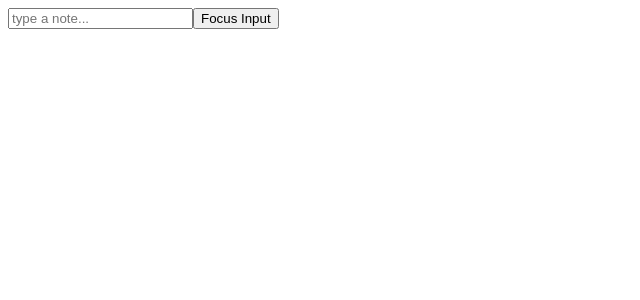
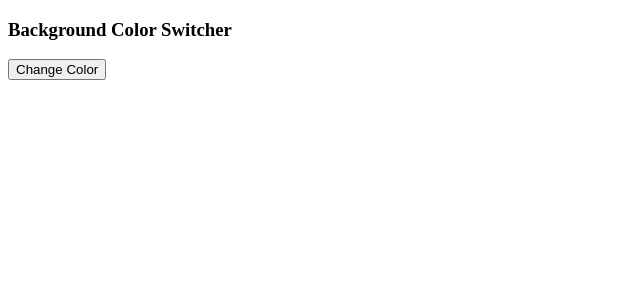
Before and after one commit to BL-Vinoth/ReactConcepts, a React (Vite) app: page / in a window 1280 px wide. Shown: the top 300 px of the page, without its empty margins (0-640 px from the left). Built offline with nearby package versions, Linux system fonts and the light colour scheme.

Commit message:
useRef hook example

```diff
--- a/src/App.jsx
+++ b/src/App.jsx
@@ -1,34 +1,20 @@
-// useRef hook:
-/*
-
-  - It's a react's built in feature
-  - To create and manage references of DOM elements
-  - We can manipulate the element using the reference
-  without any unnecessary re-renders
-
-*/
 import React, { useRef } from 'react';
 
 function App() {
 
-  // create a reference using useRef hook
-  const inputRef = useRef(null);
+  // get the reference of the button
+  const bodyRef = useRef(document.body);
 
-  const handleButtonClick = () => {
-    // console.log(inputRef.current.value);
-    // inputRef.current.value = 'sathish';
-    inputRef.current.focus();
+  const changeColor = () => {
+    const colors = ['red', 'blue', 'green', 'yellow', 'purple', 'pink', 'black', 'brown', 'orange', 'white'];
+    const randomColor = colors[Math.floor(Math.random()*10)];
+    bodyRef.current.style.backgroundColor = randomColor;
   }
 
   return (
     <div>
-      <input
-        type='text'
-        placeholder='type a note...'
-        ref={inputRef}
-      />
-
-      <button onClick={handleButtonClick}>Focus Input</button>
+      <h3>Background Color Switcher</h3>
+      <button onClick={changeColor}>Change Color</button>
     </div>
   )
 }
```
